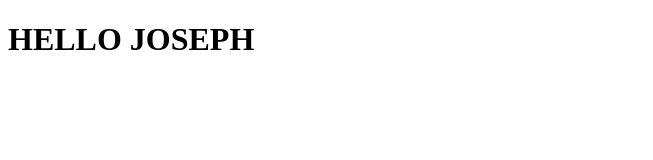
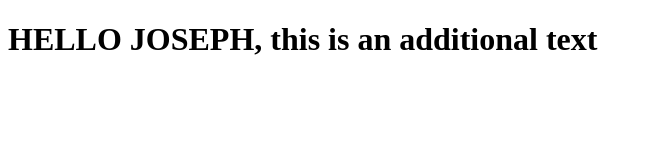
Before and after one commit to JosephMoustaid1/Joseph-1, a plain HTML site: page site/index.html in a window 1280 px wide. Shown: the whole page, without its empty margins (0-653 px from the left). Drawn offline with Linux system fonts and the light colour scheme.

Commit message:
small additions to the page content.

```diff
--- a/site/index.html
+++ b/site/index.html
@@ -2,9 +2,9 @@
 <html>
 <head>
 
-    <title> HELLO JOSEPH , this is an additional text</title>
+    <title> HELLO JOSEPH </title>
 </head>
 <body>
-<h1> HELLO JOSEPH</h1>
+<h1> HELLO JOSEPH, this is an additional text</h1>
 </body>
 </html>
```
